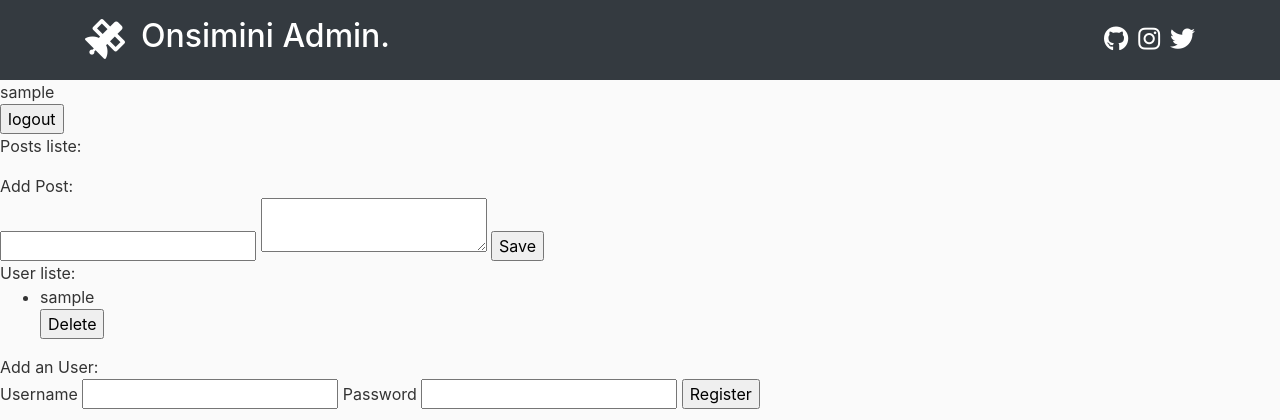
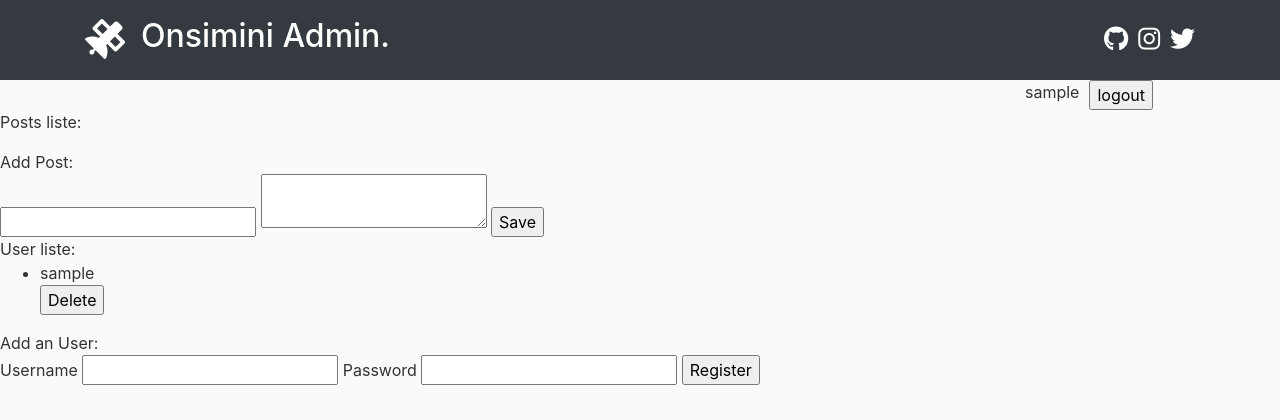
Before and after one commit to onsimini/onsimini-website, a Flask app: page /admin/ in a window 1280 px wide. Shown: the top 420 px of the page. Run offline with Flask 2, Linux system fonts and the light colour scheme; the visitor is signed in with stand-in values (Sample User, id 1); data comes from the database, SQL or seed files in the repository; data that the repository does not hold is empty; some libraries are stand-ins or nearby versions.

Commit message:
feat: move admin logout to the right

```diff
--- a/website/templates/admin/base.html
+++ b/website/templates/admin/base.html
@@ -55,12 +55,16 @@
       </div>
 
 
-      <nav>
+      <nav class="container media align-self-center">
           {% if g.user %}
-            <span>{{ g.user['username'] }}</span>
+          <div class="col-md-10">
+          </div>
+          <div class="container media text-align-center" style="margin-right: 10px;">
+            <span style="padding-right: 10px;">{{ g.user['username'] }}</span>
             <form action = "{{ url_for('admin.admin') }}" method = "post">
               <input name = "logout" type = "submit" value = "logout" />
             </form>
+          </div>
           {% else %}
           <form action = "{{ url_for('admin.login') }}"  method="post">
             <label for="username">Username</label>
```
